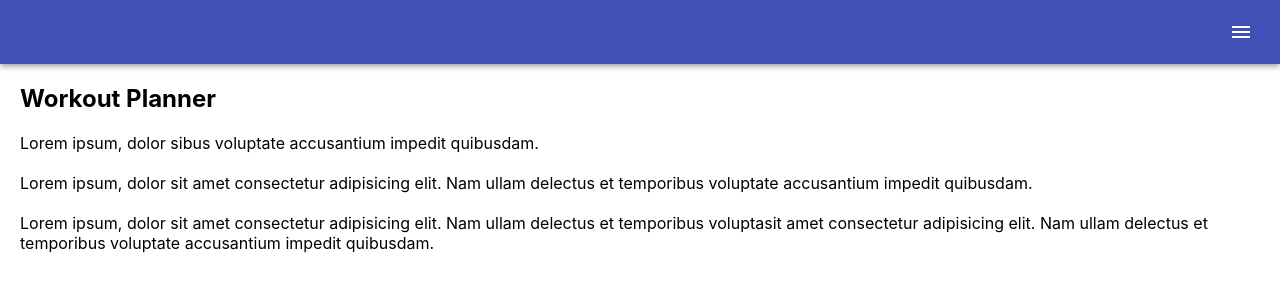
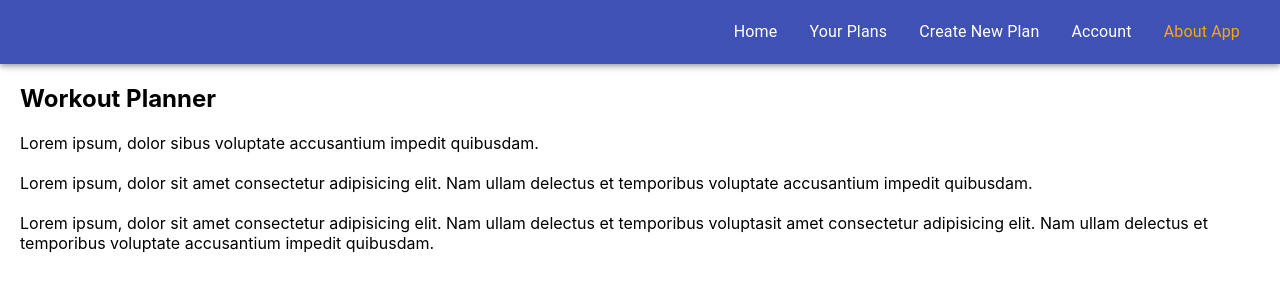
Before and after one commit to MaciejGL/workout_planner_frontend, a React (Create React App) app: page /about in a window 1280 px wide. Shown: the top 300 px of the page. Built offline with nearby package versions, Linux system fonts and the light colour scheme; no server answers.

Commit message:
Add responsivne design and new App Toolbar with NavLinks

```diff
--- a/src/components/CreatePlan/Create.module.css
+++ b/src/components/CreatePlan/Create.module.css
@@ -1,6 +1,8 @@
 .container {
   display: flex;
   flex-direction: column;
+  max-width: 700px;
+  margin: 0 auto;
 }
 
 .title {
--- a/src/components/CreatePlan/Day/Day.module.css
+++ b/src/components/CreatePlan/Day/Day.module.css
@@ -1,6 +1,14 @@
-.dayContainer {
+.daysContainer {
   display: flex;
   flex-wrap: wrap;
+  padding: 0;
+  margin: 0;
+}
+.daysContainer li {
+  list-style: none;
+  padding: 15px 10px;
+  width: 100%;
+  border-bottom: 1px solid;
 }
 
 .dayHeader {
--- a/src/components/Header/Header.js
+++ b/src/components/Header/Header.js
@@ -1,8 +1,21 @@
 import React from 'react';
+import { NavLink } from 'react-router-dom';
 
 import { makeStyles } from '@material-ui/core/styles';
 import { AppBar, IconButton, Toolbar } from '@material-ui/core';
 import MenuIcon from '@material-ui/icons/Menu';
+
+import { ListItem, ListItemText } from '@material-ui/core';
+
+import {
+  FitnessCenter,
+  AddSharp,
+  AccountCircleSharp,
+  InfoSharp,
+  Home,
+} from '@material-ui/icons';
+
+import useMediaQuery from '@material-ui/core/useMediaQuery';
 
 import Drawer from './Drawer/Drawer';
 
@@ -20,8 +33,40 @@ const Header = () => {
   const classes = useStyles();
   const [openDrawer, setOpenDrawer] = React.useState(false);
   const handleOpenDrawer = () => setOpenDrawer(!openDrawer);
+
+  const matches = useMediaQuery('(min-width:600px)');
+
+  const listItems = [
+    {
+      title: 'Home',
+      icon: <Home />,
+      pathTo: '/',
+    },
+    {
+      title: 'Your Plans',
+      icon: <FitnessCenter />,
+      pathTo: '/plans',
+    },
+    {
+      title: 'Create New Plan',
+      icon: <AddSharp />,
+      pathTo: '/createplan',
+    },
+    {
+      title: 'Account',
+      icon: <AccountCircleSharp />,
+      pathTo: '/account',
+    },
+    {
+      title: 'About App',
+      icon: <InfoSharp />,
+      pathTo: '/about',
+    },
+  ];
+
   return (
     <AppBar color="primary" position="static">
+      {!matches && (
         <Toolbar className={classes.root}>
           <IconButton
             edge="end"
@@ -33,6 +78,26 @@ const Header = () => {
           </IconButton>
           <Drawer handleOpenDrawer={handleOpenDrawer} openDrawer={openDrawer} />
         </Toolbar>
+      )}
+      {matches && (
+        <Toolbar className={classes.root}>
+          {listItems.map(item => (
+            <NavLink
+              exact
+              to={item.pathTo}
+              activeStyle={{ color: 'orange' }}
+              className={classes.link}
+              key={item.title}>
+              <ListItem
+                onClick={handleOpenDrawer}
+                className={classes.list}
+                button>
+                <ListItemText primary={item.title} />
+              </ListItem>
+            </NavLink>
+          ))}
+        </Toolbar>
+      )}
     </AppBar>
   );
 };
--- a/src/components/Plan/Plan.js
+++ b/src/components/Plan/Plan.js
@@ -15,6 +15,7 @@ import {
 import { makeStyles } from '@material-ui/core/styles';
 import { ArrowBack, DeleteForeverOutlined, Edit } from '@material-ui/icons';
 
+import styles from './Plan.module.css';
 import { UserContext } from '../../store/store';
 import Rows from './Rows/Rows';
 
@@ -53,7 +54,7 @@ const Plan = ({ match, history }) => {
     // console.log(deletedResponse);
   };
   return (
-    <>
+    <div className={styles.container}>
       <Button
         variant="text"
         color="primary"
@@ -100,7 +101,7 @@ const Plan = ({ match, history }) => {
           Edit
         </Button>
       </div>
-    </>
+    </div>
   );
 };
 
--- a/src/components/Plan/Plan.module.css
+++ b/src/components/Plan/Plan.module.css
@@ -1,10 +1,7 @@
-.btnBack {
-  position: fixed;
-  font-size: 1.2em;
-  line-height: 56px;
-  padding: 0 10px;
-  top: 0px;
-  left: 20px;
-  color: white;
-  z-index: 1300;
+.container {
+  display: flex;
+  flex-direction: column;
+  width: 100%;
+  max-width: 500px;
+  margin: 30px auto;
 }
--- a/src/components/Plans/Card/Card.module.css
+++ b/src/components/Plans/Card/Card.module.css
@@ -11,6 +11,7 @@
   top: 50%;
   left: 50%;
   transform: translate(-50%, -50%);
+  text-align: center;
   color: white;
 }
 
--- a/src/components/Plans/Plans.js
+++ b/src/components/Plans/Plans.js
@@ -10,15 +10,19 @@ import workout3 from '../../assets/workout3.png';
 import workout4 from '../../assets/workout4.png';
 
 import { UserContext } from '../../store/store';
-
+import styles from './Plans.module.css';
 import Card from './Card/Card';
 
 const useStyles = makeStyles({
   subtitle: {
+    width: '100%',
+    maxWidth: '600px',
     padding: '0 0 20px 20px',
     opacity: 0.6,
   },
   title: {
+    maxWidth: '600px',
+    width: '100%',
     padding: '20px 0 0 20px',
   },
 });
@@ -32,7 +36,7 @@ const Plans = () => {
   }, [state]);
   const images = [workout1, workout2, workout3, workout4];
   return (
-    <div>
+    <div className={styles.container}>
       <Typography className={classes.title} variant="h5">
         Your Plans
       </Typography>
--- a/src/components/Plans/Plans.module.css
+++ b/src/components/Plans/Plans.module.css
@@ -1,7 +1,14 @@
-.title {
-  margin: 30px 0 0 10px;
+.container {
+  display: flex;
+  flex-wrap: wrap;
+  justify-content: center;
+  width: 90%;
+  max-width: 700px;
+  margin: 0 auto;
 }
-.subtitle {
-  margin: 5px 0 0 10px;
-  opacity: 0.5;
+
+.container a {
+  margin: 10px 10px;
+  height: 150px;
+  width: 280px;
 }
```
Lines whose indentation alone changed are shown as unchanged.
